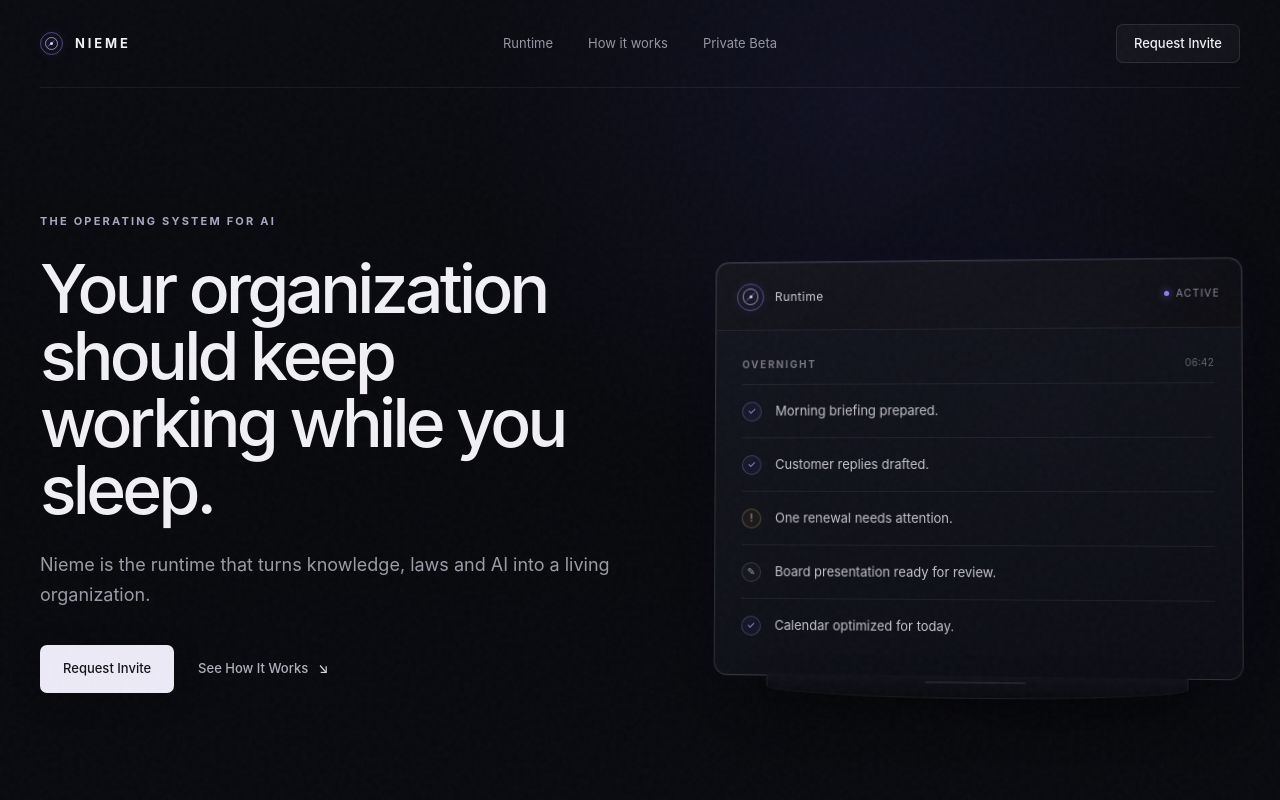
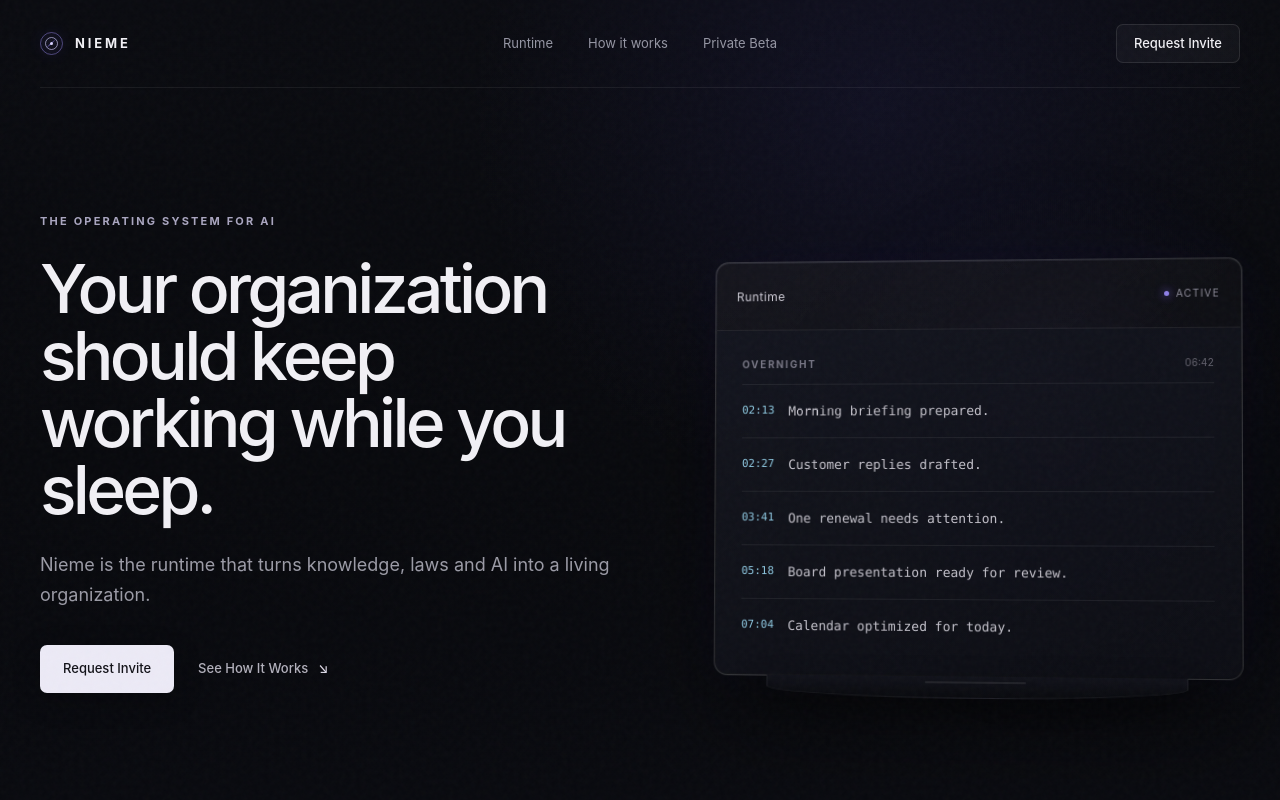
Before and after one commit to Nieme-ai/nieme-website, a plain HTML site: page index.html in a window 1280 px wide. Shown: the top 800 px of the page. Drawn offline with Linux system fonts and the light colour scheme.

Commit message:
patch homepage outcome language

```diff
--- a/index.html
+++ b/index.html
@@ -40,7 +40,6 @@
         <div class="runtime-frame" aria-label="Example of Nieme's overnight outcomes">
           <div class="runtime-frame__top">
             <div class="runtime-frame__identity">
-              <span class="glyph" aria-hidden="true"><i></i></span>
               <span>Runtime</span>
             </div>
             <span class="status"><i aria-hidden="true"></i> Active</span>
@@ -51,11 +50,11 @@
               <time datetime="2026-07-01T06:42">06:42</time>
             </div>
             <ul class="outcomes">
-              <li><span class="mark mark--done" aria-hidden="true">✓</span><span>Morning briefing prepared.</span></li>
-              <li><span class="mark mark--done" aria-hidden="true">✓</span><span>Customer replies drafted.</span></li>
-              <li><span class="mark mark--attention" aria-hidden="true">!</span><span>One renewal needs attention.</span></li>
-              <li><span class="mark mark--review" aria-hidden="true">✎</span><span>Board presentation ready for review.</span></li>
-              <li><span class="mark mark--done" aria-hidden="true">✓</span><span>Calendar optimized for today.</span></li>
+              <li><time datetime="02:13">02:13</time><span>Morning briefing prepared.</span></li>
+              <li><time datetime="02:27">02:27</time><span>Customer replies drafted.</span></li>
+              <li><time datetime="03:41">03:41</time><span>One renewal needs attention.</span></li>
+              <li><time datetime="05:18">05:18</time><span>Board presentation ready for review.</span></li>
+              <li><time datetime="07:04">07:04</time><span>Calendar optimized for today.</span></li>
             </ul>
           </div>
           <div class="runtime-frame__base" aria-hidden="true"><span></span></div>
@@ -104,7 +103,6 @@
 
       <section class="beta-section" id="private-beta" aria-labelledby="beta-title">
         <div class="beta-section__glow" aria-hidden="true"></div>
-        <span class="glyph glyph--large" aria-hidden="true"><i></i></span>
         <p class="kicker">Private Beta</p>
         <h2 id="beta-title">Nieme is currently private.</h2>
         <p>We are opening access carefully to founders and teams building autonomous organizations.</p>
--- a/styles.css
+++ b/styles.css
@@ -221,7 +221,8 @@ h1 {
 .runtime-frame__heading p { margin: 0; color: #777685; font-size: 10px; font-weight: 650; letter-spacing: 0.18em; text-transform: uppercase; }
 .runtime-frame__heading time { color: #62616d; font-size: 10px; font-variant-numeric: tabular-nums; }
 .outcomes { margin: 0; padding: 0; list-style: none; }
-.outcomes li { min-height: 54px; display: flex; align-items: center; gap: 14px; border-top: 1px solid var(--line-soft); color: #c5c3cc; font-size: 13px; }
+.outcomes li { min-height: 54px; display: flex; align-items: center; gap: 14px; border-top: 1px solid var(--line-soft); color: #c5c3cc; font-family: ui-monospace, SFMono-Regular, Menlo, Monaco, Consolas, monospace; font-size: 13px; }
+.outcomes time { flex: 0 0 auto; color: #8fcae3; font-size: 11px; font-variant-numeric: tabular-nums; }
 .mark { width: 20px; height: 20px; flex: 0 0 auto; display: grid; place-items: center; border: 1px solid; border-radius: 50%; font-size: 10px; }
 .mark--done { border-color: rgba(132,123,203,0.35); color: #a79ce9; background: rgba(97,80,195,0.08); }
 .mark--attention { border-color: rgba(212,174,102,0.32); color: #d6b879; background: rgba(170,122,52,0.07); }
```
